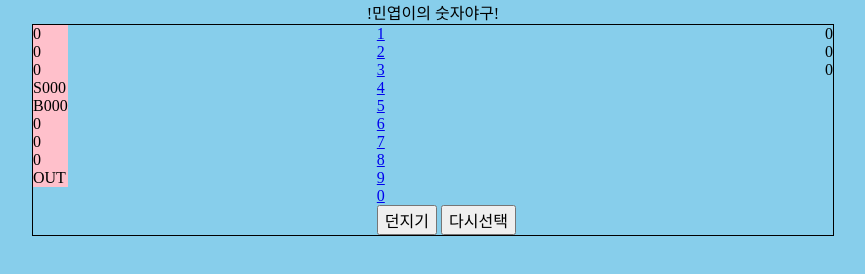
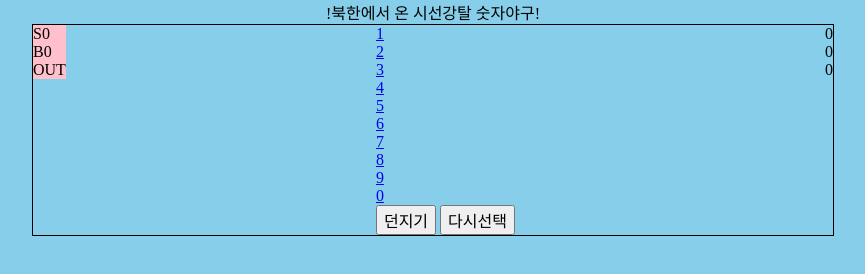
Before and after one commit to jyansol/game, a website built with Parcel: page src/index.html in a window 1280 px wide. Both pictures are taken after a click on the button "던지기". Shown: the whole page, without its empty margins (207-1072 px from the left). Built offline with nearby package versions, Linux system fonts and the light colour scheme.

Commit message:
modified

```diff
--- a/src/index.html
+++ b/src/index.html
@@ -13,24 +13,24 @@
 
 
   <body>
-    <h1>!민엽이의 숫자야구!</h1>
+    <h1>!북한에서 온 시선강탈 숫자야구!</h1>
     <div class="container">
       <section class="score-section">
         <div class="score-bg">
           <div class="score">
             <ul>
-              <li>0</li>
-              <li>0</li>
-              <li>0</li>
-              <li><span>S</span><em>0</em><em>0</em><em>0</em></li>
-              <li><span>B</span><em>0</em><em>0</em><em>0</em></li>
+              <li class="scoreLi1">0</li>
+              <li class="scoreLi2">0</li>
+              <li class="scoreLi3">0</li>
+              <li><span>S</span><em>0</em></li>
+              <li><span>B</span><em>0</em></li>
             </ul>
           </div>
           <div class="out">
             <ul>
-              <li>0</li>
-              <li>0</li>
-              <li>0</li>
+              <li class="outLi1">0</li>
+              <li class="outLi2">0</li>
+              <li class="outLi3">0</li>
               <li><span>OUT</span></li>
             </ul>
           </div>
--- a/src/index.js
+++ b/src/index.js
@@ -26,10 +26,18 @@ document.querySelector('.select-section').addEventListener('click', (e) => {
   document.querySelector('.list2').textContent = arr[1];
   document.querySelector('.list3').textContent = arr[2];
   // if (arr.length > 3) {
+  //   return false;
   // }
 });
 
 document.querySelector('.pitch').addEventListener('click', (e) => {
+  document.querySelector('.scoreLi1').textContent = arr[0];
+  document.querySelector('.scoreLi2').textContent = arr[1];
+  document.querySelector('.scoreLi3').textContent = arr[2];
+
+  document.querySelector('.outLi1').textContent = arr[0];
+  document.querySelector('.outLi2').textContent = arr[1];
+  document.querySelector('.outLi3').textContent = arr[2];
   let count = 0;
   let strike = 0;
   let ball = 0;
```
